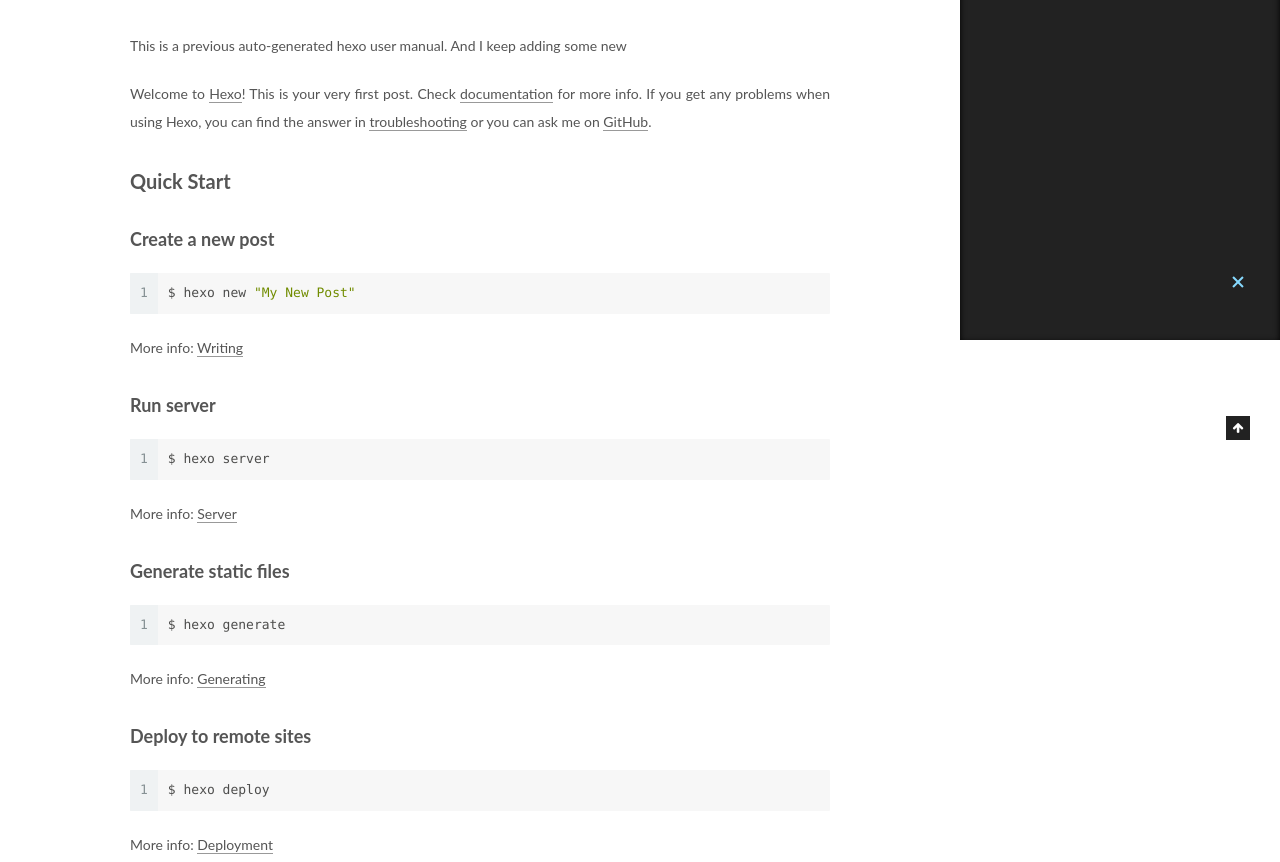
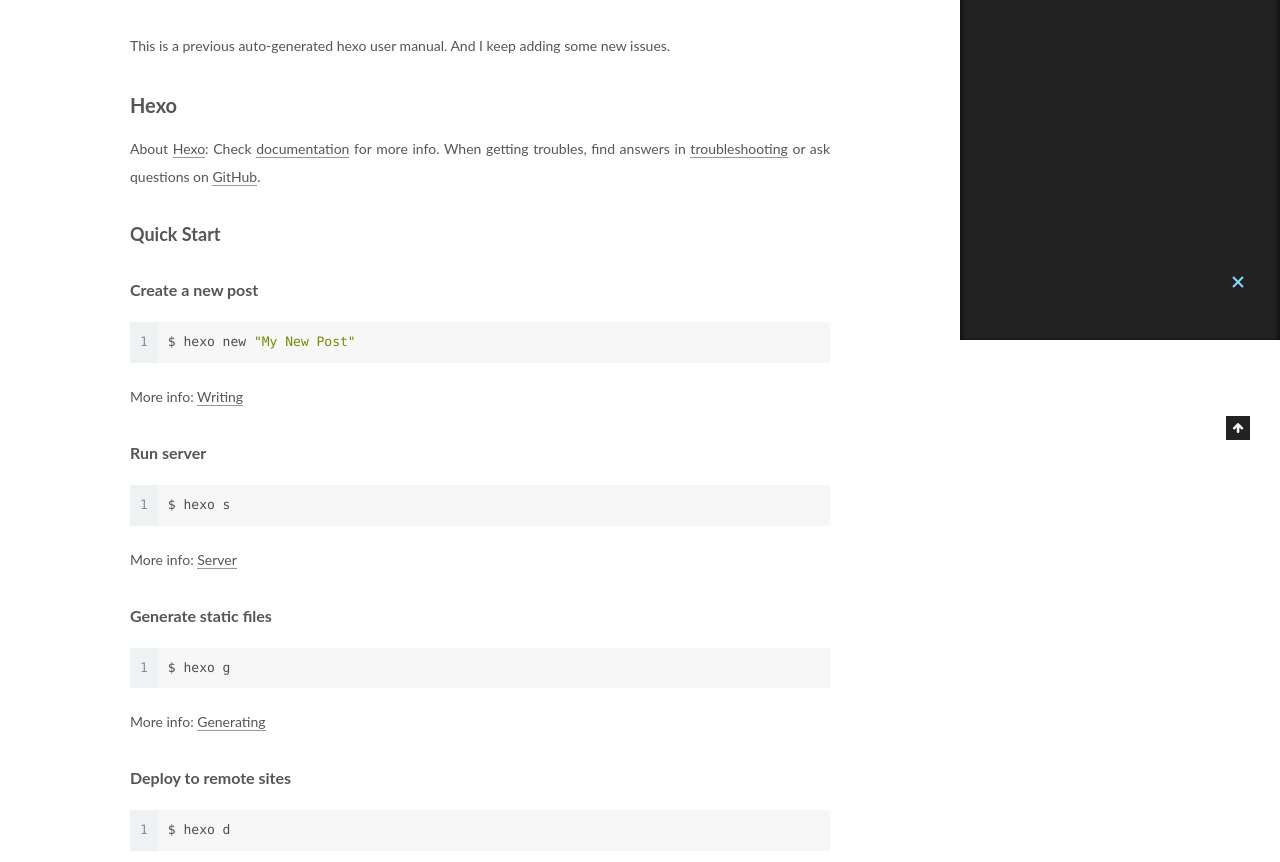
Before and after one commit to xiaxii/xiaxii.github.io, a plain HTML site: page 2019/04/26/hello-world/index.html in a window 1280 px wide. Shown: the part 460-1322 px from the top of the page. Drawn offline with Linux system fonts and the light colour scheme.

Commit message:
Site updated: 2019-04-28 15:26:41

```diff
--- a/2019/04/26/hello-world/index.html
+++ b/2019/04/26/hello-world/index.html
@@ -79,17 +79,17 @@
 
 
 
-<meta name="description" content="This is a previous auto-generated hexo user manual. And I keep adding some new">
+<meta name="description" content="This is a previous auto-generated hexo user manual. And I keep adding some new issues.">
 <meta property="og:type" content="article">
 <meta property="og:title" content="Hello World">
 <meta property="og:url" content="https://xiaxii.github.io/2019/04/26/hello-world/index.html">
 <meta property="og:site_name" content="Xi XIA&#39;s Blog">
-<meta property="og:description" content="This is a previous auto-generated hexo user manual. And I keep adding some new">
+<meta property="og:description" content="This is a previous auto-generated hexo user manual. And I keep adding some new issues.">
 <meta property="og:locale" content="en">
-<meta property="og:updated_time" content="2019-04-28T07:10:41.043Z">
+<meta property="og:updated_time" content="2019-04-28T07:22:44.477Z">
 <meta name="twitter:card" content="summary">
 <meta name="twitter:title" content="Hello World">
-<meta name="twitter:description" content="This is a previous auto-generated hexo user manual. And I keep adding some new">
+<meta name="twitter:description" content="This is a previous auto-generated hexo user manual. And I keep adding some new issues.">
 
 
 
@@ -309,16 +309,16 @@
 
 
 
-        <p>This is a previous auto-generated hexo user manual. And I keep adding some new </p>
+        <p>This is a previous auto-generated hexo user manual. And I keep adding some new issues.</p>
 <a id="more"></a>
-<p>Welcome to <a href="https://hexo.io/" target="_blank" rel="noopener">Hexo</a>! This is your very first post. Check <a href="https://hexo.io/docs/" target="_blank" rel="noopener">documentation</a> for more info. If you get any problems when using Hexo, you can find the answer in <a href="https://hexo.io/docs/troubleshooting.html" target="_blank" rel="noopener">troubleshooting</a> or you can ask me on <a href="https://github.com/hexojs/hexo/issues" target="_blank" rel="noopener">GitHub</a>.</p>
-<h2 id="Quick-Start"><a href="#Quick-Start" class="headerlink" title="Quick Start"></a>Quick Start</h2><h3 id="Create-a-new-post"><a href="#Create-a-new-post" class="headerlink" title="Create a new post"></a>Create a new post</h3><figure class="highlight bash"><table><tr><td class="gutter"><pre><span class="line">1</span><br></pre></td><td class="code"><pre><span class="line">$ hexo new <span class="string">"My New Post"</span></span><br></pre></td></tr></table></figure>
+<h2 id="Hexo"><a href="#Hexo" class="headerlink" title="Hexo"></a>Hexo</h2><p>About <a href="https://hexo.io/" target="_blank" rel="noopener">Hexo</a>: Check <a href="https://hexo.io/docs/" target="_blank" rel="noopener">documentation</a> for more info. When getting troubles, find answers in <a href="https://hexo.io/docs/troubleshooting.html" target="_blank" rel="noopener">troubleshooting</a> or ask questions on <a href="https://github.com/hexojs/hexo/issues" target="_blank" rel="noopener">GitHub</a>.</p>
+<h3 id="Quick-Start"><a href="#Quick-Start" class="headerlink" title="Quick Start"></a>Quick Start</h3><h4 id="Create-a-new-post"><a href="#Create-a-new-post" class="headerlink" title="Create a new post"></a>Create a new post</h4><figure class="highlight bash"><table><tr><td class="gutter"><pre><span class="line">1</span><br></pre></td><td class="code"><pre><span class="line">$ hexo new <span class="string">"My New Post"</span></span><br></pre></td></tr></table></figure>
 <p>More info: <a href="https://hexo.io/docs/writing.html" target="_blank" rel="noopener">Writing</a></p>
-<h3 id="Run-server"><a href="#Run-server" class="headerlink" title="Run server"></a>Run server</h3><figure class="highlight bash"><table><tr><td class="gutter"><pre><span class="line">1</span><br></pre></td><td class="code"><pre><span class="line">$ hexo server</span><br></pre></td></tr></table></figure>
+<h4 id="Run-server"><a href="#Run-server" class="headerlink" title="Run server"></a>Run server</h4><figure class="highlight bash"><table><tr><td class="gutter"><pre><span class="line">1</span><br></pre></td><td class="code"><pre><span class="line">$ hexo s</span><br></pre></td></tr></table></figure>
 <p>More info: <a href="https://hexo.io/docs/server.html" target="_blank" rel="noopener">Server</a></p>
-<h3 id="Generate-static-files"><a href="#Generate-static-files" class="headerlink" title="Generate static files"></a>Generate static files</h3><figure class="highlight bash"><table><tr><td class="gutter"><pre><span class="line">1</span><br></pre></td><td class="code"><pre><span class="line">$ hexo generate</span><br></pre></td></tr></table></figure>
+<h4 id="Generate-static-files"><a href="#Generate-static-files" class="headerlink" title="Generate static files"></a>Generate static files</h4><figure class="highlight bash"><table><tr><td class="gutter"><pre><span class="line">1</span><br></pre></td><td class="code"><pre><span class="line">$ hexo g</span><br></pre></td></tr></table></figure>
 <p>More info: <a href="https://hexo.io/docs/generating.html" target="_blank" rel="noopener">Generating</a></p>
-<h3 id="Deploy-to-remote-sites"><a href="#Deploy-to-remote-sites" class="headerlink" title="Deploy to remote sites"></a>Deploy to remote sites</h3><figure class="highlight bash"><table><tr><td class="gutter"><pre><span class="line">1</span><br></pre></td><td class="code"><pre><span class="line">$ hexo deploy</span><br></pre></td></tr></table></figure>
+<h4 id="Deploy-to-remote-sites"><a href="#Deploy-to-remote-sites" class="headerlink" title="Deploy to remote sites"></a>Deploy to remote sites</h4><figure class="highlight bash"><table><tr><td class="gutter"><pre><span class="line">1</span><br></pre></td><td class="code"><pre><span class="line">$ hexo d</span><br></pre></td></tr></table></figure>
 <p>More info: <a href="https://hexo.io/docs/deployment.html" target="_blank" rel="noopener">Deployment</a></p>
 <h2 id="Markdown"><a href="#Markdown" class="headerlink" title="Markdown"></a>Markdown</h2><p>See: <a href="https://www.jianshu.com/p/191d1e21f7ed" target="_blank" rel="noopener">Syntax</a></p>
 <h2 id="Embed-Vedio"><a href="#Embed-Vedio" class="headerlink" title="Embed Vedio"></a>Embed Vedio</h2><p>To embed a YouTube video:</p>
@@ -494,7 +494,7 @@
 
 
 
-              <div class="post-toc-content"><ol class="nav"><li class="nav-item nav-level-2"><a class="nav-link" href="#Quick-Start"><span class="nav-number">1.</span> <span class="nav-text">Quick Start</span></a><ol class="nav-child"><li class="nav-item nav-level-3"><a class="nav-link" href="#Create-a-new-post"><span class="nav-number">1.1.</span> <span class="nav-text">Create a new post</span></a></li><li class="nav-item nav-level-3"><a class="nav-link" href="#Run-server"><span class="nav-number">1.2.</span> <span class="nav-text">Run server</span></a></li><li class="nav-item nav-level-3"><a class="nav-link" href="#Generate-static-files"><span class="nav-number">1.3.</span> <span class="nav-text">Generate static files</span></a></li><li class="nav-item nav-level-3"><a class="nav-link" href="#Deploy-to-remote-sites"><span class="nav-number">1.4.</span> <span class="nav-text">Deploy to remote sites</span></a></li></ol></li><li class="nav-item nav-level-2"><a class="nav-link" href="#Markdown"><span class="nav-number">2.</span> <span class="nav-text">Markdown</span></a></li><li class="nav-item nav-level-2"><a class="nav-link" href="#Embed-Vedio"><span class="nav-number">3.</span> <span class="nav-text">Embed Vedio</span></a></li></ol></div>
+              <div class="post-toc-content"><ol class="nav"><li class="nav-item nav-level-2"><a class="nav-link" href="#Hexo"><span class="nav-number">1.</span> <span class="nav-text">Hexo</span></a><ol class="nav-child"><li class="nav-item nav-level-3"><a class="nav-link" href="#Quick-Start"><span class="nav-number">1.1.</span> <span class="nav-text">Quick Start</span></a><ol class="nav-child"><li class="nav-item nav-level-4"><a class="nav-link" href="#Create-a-new-post"><span class="nav-number">1.1.1.</span> <span class="nav-text">Create a new post</span></a></li><li class="nav-item nav-level-4"><a class="nav-link" href="#Run-server"><span class="nav-number">1.1.2.</span> <span class="nav-text">Run server</span></a></li><li class="nav-item nav-level-4"><a class="nav-link" href="#Generate-static-files"><span class="nav-number">1.1.3.</span> <span class="nav-text">Generate static files</span></a></li><li class="nav-item nav-level-4"><a class="nav-link" href="#Deploy-to-remote-sites"><span class="nav-number">1.1.4.</span> <span class="nav-text">Deploy to remote sites</span></a></li></ol></li></ol></li><li class="nav-item nav-level-2"><a class="nav-link" href="#Markdown"><span class="nav-number">2.</span> <span class="nav-text">Markdown</span></a></li><li class="nav-item nav-level-2"><a class="nav-link" href="#Embed-Vedio"><span class="nav-number">3.</span> <span class="nav-text">Embed Vedio</span></a></li></ol></div>
 
 
           </div>
--- a/css/main.css
+++ b/css/main.css
@@ -1822,7 +1822,7 @@ pre .javascript .function {
   width: 4px;
   height: 4px;
   border-radius: 50%;
-  background: #375844;
+  background: #3ed7ff;
 }
 .links-of-blogroll {
   font-size: 13px;
```
Also changed, not shown: index.html (+1 -1 lines).
